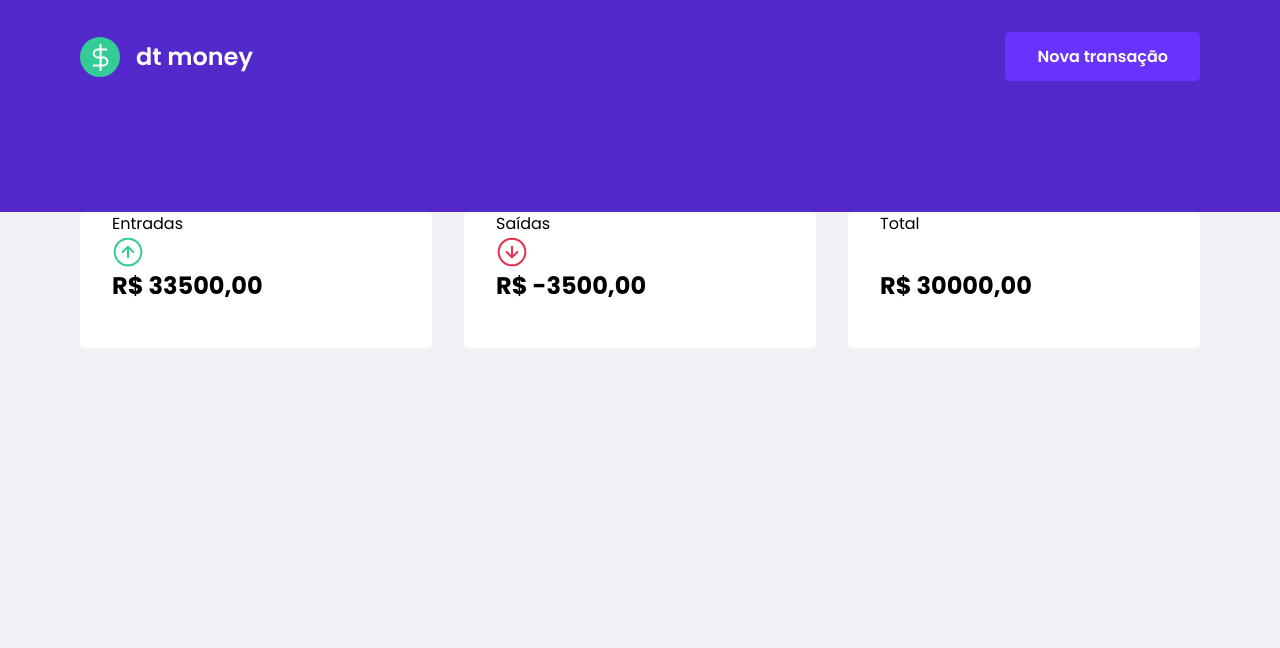
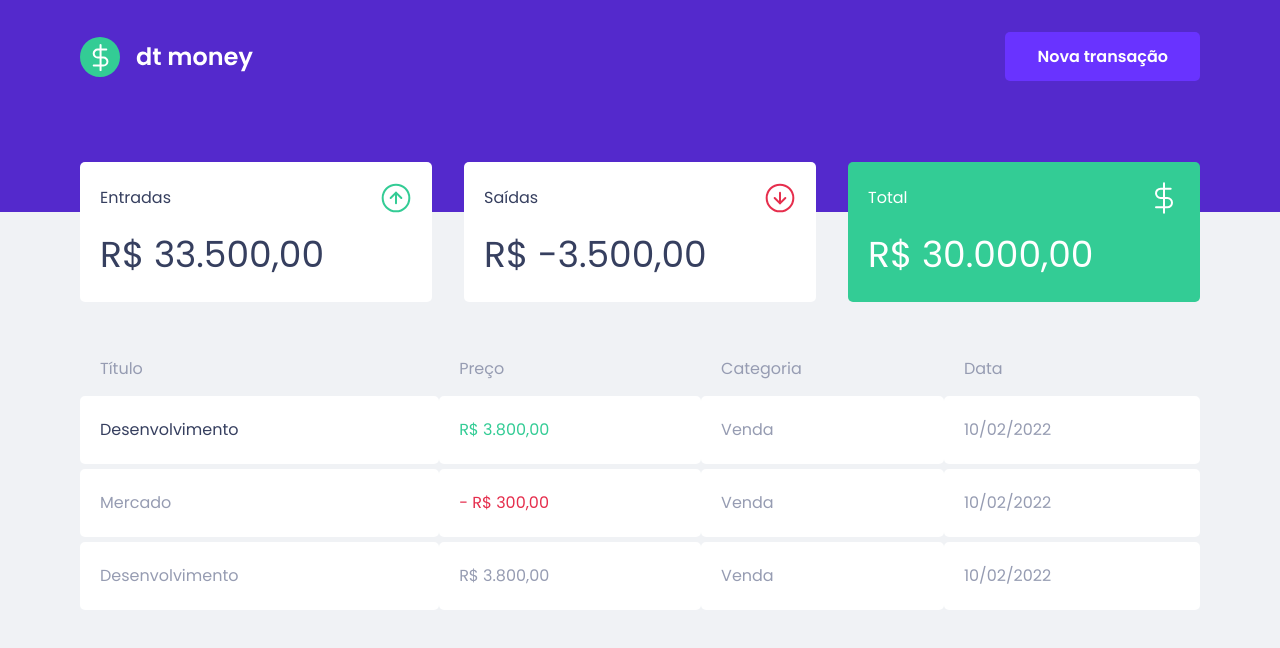
Before and after one commit to filipesaretta/control-money, a React (Vite) app: page / in a window 1280 px wide. Shown: the top 648 px of the page. Built offline with nearby package versions, Linux system fonts and the light colour scheme.

Commit message:
Add transaction list

```diff
--- a/src/components/Dashboard/index.tsx
+++ b/src/components/Dashboard/index.tsx
@@ -1,10 +1,12 @@
-import { Summary } from "../Summary";
-import { Container } from "./styles";
+import { Summary } from '../Summary';
+import { TransactionList } from '../TransactionsList';
+import { Container } from './styles';
 
 export function Dashboard() {
   return (
     <Container>
       <Summary />
+      <TransactionList />
     </Container>
-  )
+  );
 }
--- a/src/components/Dashboard/styles.ts
+++ b/src/components/Dashboard/styles.ts
@@ -1,7 +1,6 @@
 import styled from 'styled-components';
-
 
 export const Container = styled.div`
   max-width: 1120px;
   margin: 0 auto;
-`
+`;
--- a/src/components/Summary/index.tsx
+++ b/src/components/Summary/index.tsx
@@ -1,8 +1,8 @@
 import { Container } from './styles';
 
-import income from '../../assets/income.svg'
-import outcome from '../../assets/outcome.svg'
-import total from '../../assets/total.svg'
+import income from '../../assets/income.svg';
+import outcome from '../../assets/outcome.svg';
+import total from '../../assets/total.svg';
 
 export function Summary() {
   return (
@@ -12,22 +12,22 @@ export function Summary() {
           <p>Entradas</p>
           <img src={income} alt="Entradas" />
         </header>
-        <h2>R$ 33500,00</h2>
+        <h2>R$ 33.500,00</h2>
       </div>
       <div>
         <header>
           <p>Saídas</p>
           <img src={outcome} alt="Saídas" />
         </header>
-        <h2>R$ -3500,00</h2>
+        <h2>R$ -3.500,00</h2>
       </div>
       <div>
         <header>
           <p>Total</p>
           <img src={total} alt="Total" />
         </header>
-        <h2>R$ 30000,00</h2>
+        <h2>R$ 30.000,00</h2>
       </div>
     </Container>
-  )
+  );
 }
--- a/src/components/Summary/styles.ts
+++ b/src/components/Summary/styles.ts
@@ -1,20 +1,32 @@
 import styled from 'styled-components';
 
-
-
-
 export const Container = styled.div`
-  display: flex;
+  display: grid;
   grid-template-columns: repeat(3, 1fr);
-  justify-content: center;
   grid-gap: 3.2rem;
-
+  margin-top: -5rem;
 
   div {
-    width: 35.2rem;
-    height: 13.6rem;
+    padding: 2rem;
     background: white;
-    border-radius: .5rem;
-    padding-left: 3.2rem
+    border-radius: 0.5rem;
+    color: #363f5f;
+
+    header {
+      display: flex;
+      justify-content: space-between;
+      align-items: center;
+    }
+
+    h2 {
+      font-size: 3.6rem;
+      font-weight: 500;
+      margin-top: 1.4rem;
+    }
+
+    &:last-child {
+      background: #33cc95;
+      color: #fff;
+    }
   }
 `;
--- /dev/null
+++ b/src/components/TransactionsList/index.tsx
@@ -0,0 +1,34 @@
+import { Container } from './styles';
+
+export function TransactionList() {
+  return (
+    <Container>
+      <table>
+        <tr>
+          <th>Título</th>
+          <th>Preço</th>
+          <th>Categoria</th>
+          <th>Data</th>
+        </tr>
+        <tr>
+          <td className="title">Desenvolvimento</td>
+          <td className="income">R$ 3.800,00</td>
+          <td>Venda</td>
+          <td>10/02/2022</td>
+        </tr>
+        <tr>
+          <td>Mercado</td>
+          <td className="outcome">- R$ 300,00</td>
+          <td>Venda</td>
+          <td>10/02/2022</td>
+        </tr>
+        <tr>
+          <td>Desenvolvimento</td>
+          <td>R$ 3.800,00</td>
+          <td>Venda</td>
+          <td>10/02/2022</td>
+        </tr>
+      </table>
+    </Container>
+  );
+}
--- /dev/null
+++ b/src/components/TransactionsList/styles.ts
@@ -0,0 +1,33 @@
+import styled from 'styled-components';
+
+export const Container = styled.div`
+  margin-top: 4rem;
+
+  table {
+    width: 100%;
+    text-align: left;
+    border-spacing: 0 0.5rem;
+
+    th {
+      color: #969cb2;
+      font-weight: 400;
+      padding: 1rem 2rem;
+    }
+    td {
+      padding: 2.2rem 2rem;
+      background: #fff;
+      color: #969cb2;
+      border-radius: 0.5rem;
+
+      &.income {
+        color: #33cc95;
+      }
+      &.outcome {
+        color: #e52e4d;
+      }
+    }
+    .title {
+      color: #363f5f;
+    }
+  }
+`;
```
